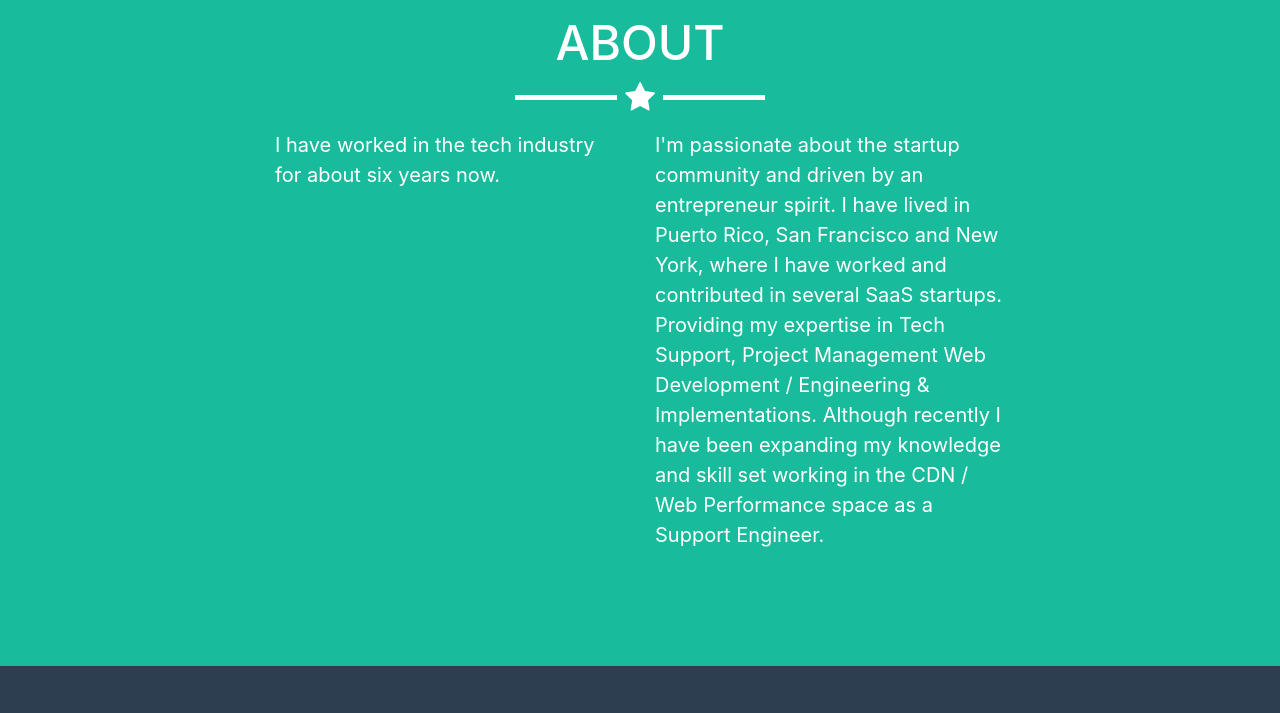
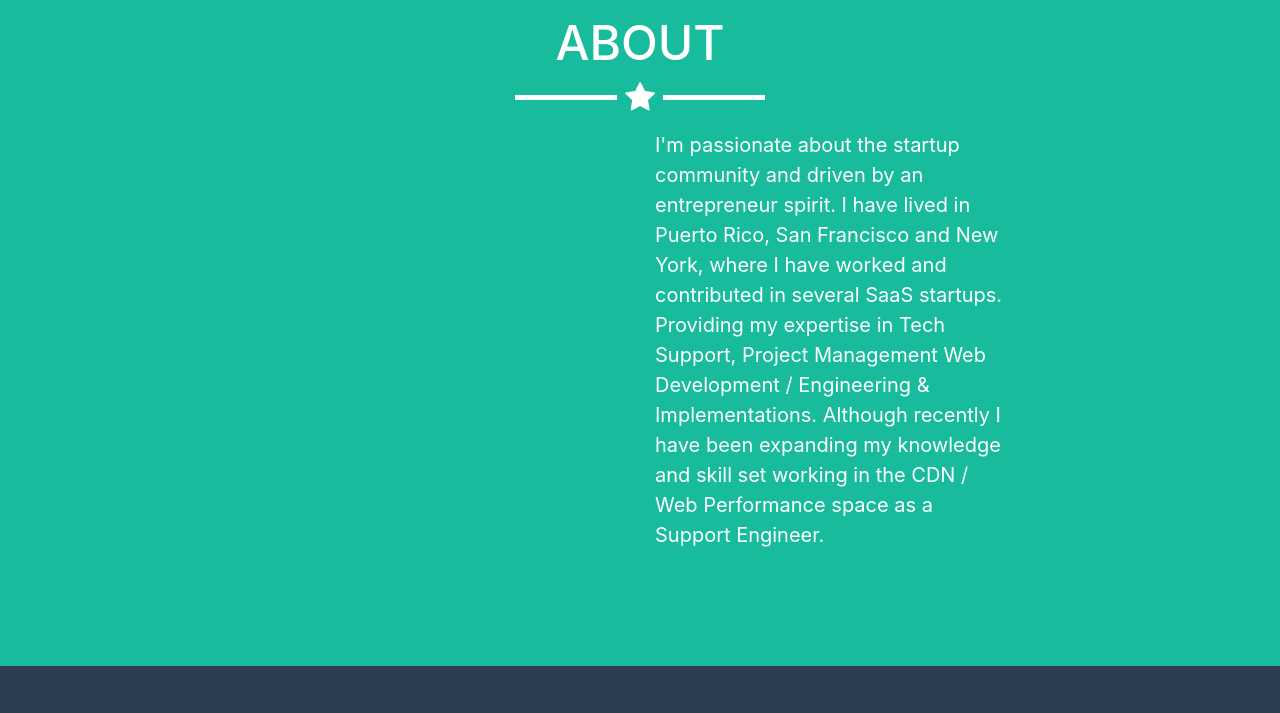
Before and after one commit to mespada829/Maria-Espada-Portfolio, a website with bundled scripts: page index.html in a window 1280 px wide. Shown: the part 1820-2533 px from the top of the page. Built offline with nearby package versions, Linux system fonts and the light colour scheme.

Commit message:
Update About Me

```diff
--- a/index.html
+++ b/index.html
@@ -136,10 +136,13 @@
         <hr class="star-light">
         <div class="row">
           <div class="col-lg-4 ml-auto">
-            <p>I have worked in the tech industry for about six years now. </p>
+
           </div>
           <div class="col-lg-4 mr-auto">
-            <p>I'm passionate about the startup community and driven by an entrepreneur spirit. I have lived in Puerto Rico, San Francisco and New York, where I have worked and contributed in several SaaS startups. Providing my expertise in Tech Support, Project Management Web Development / Engineering & Implementations. Although recently I have been expanding my knowledge and skill set working in the CDN / Web Performance space as a Support Engineer. </p>
+            <p>I'm passionate about the startup community and driven by an entrepreneur spirit.
+              I have lived in Puerto Rico, San Francisco and New York, where I have worked and contributed in several SaaS startups.
+              Providing my expertise in Tech Support, Project Management Web Development / Engineering & Implementations.
+              Although recently I have been expanding my knowledge and skill set working in the CDN / Web Performance space as a Support Engineer. </p>
           </div>
 
         </div>
```
